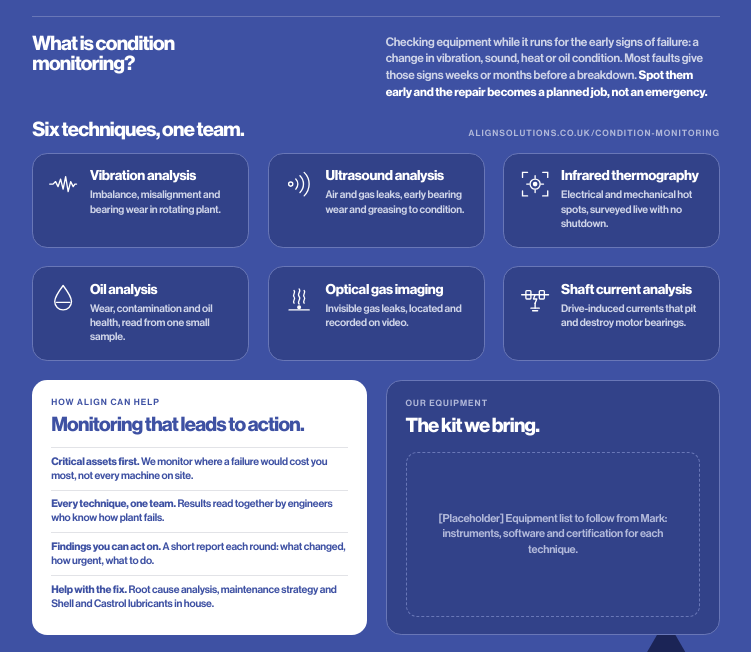
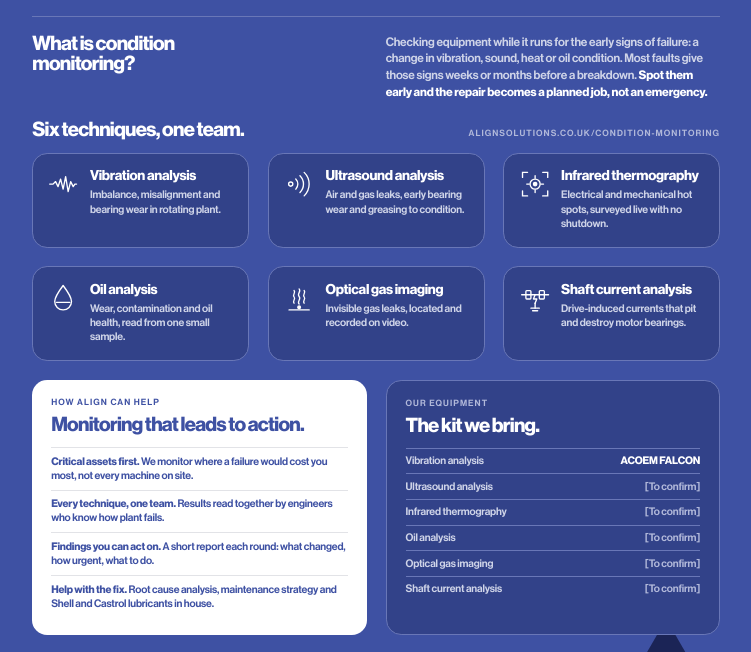
Before and after one commit to jptrsn101/align-solutions, a website: page flyers/condition-monitoring/index.html in a window 1280 px wide. Shown: the part 280-932 px from the top of the page, without its empty margins (32-783 px from the left). Drawn offline with Linux system fonts and the light colour scheme.

Commit message:
Add ACOEM FALCON as the vibration analysis equipment
Mark confirmed the instrument. Fills the vibration page's equipment section
and the first row of the flyer's equipment list; the other five techniques
stay marked to confirm.

Co-Authored-By: Claude Opus 5.5 <noreply@anthropic.com>

```diff
--- a/flyers/condition-monitoring/index.html
+++ b/flyers/condition-monitoring/index.html
@@ -131,13 +131,16 @@
     .help-list li { padding: 1.8mm 0; border-top: 0.25mm solid var(--plate); font-size: 8pt; line-height: 1.32; }
     .help-list strong { font-weight: 700; }
 
-    /* Placeholder: dashed outline so it reads as unfinished on any proof */
-    .placeholder {
-      flex: 1; margin-top: 1mm;
-      border: 0.3mm dashed var(--rule); border-radius: 3mm; padding: 4mm;
-      display: flex; align-items: center; justify-content: center; text-align: center;
-      font-size: 8.4pt; line-height: 1.4; color: var(--label);
+    /* Equipment: one row per technique, instrument on the right */
+    .equip-list { list-style: none; }
+    .equip-list li {
+      display: flex; justify-content: space-between; gap: 3mm;
+      padding: 1.4mm 0; border-top: 0.25mm solid var(--rule);
+      font-size: 8pt; line-height: 1.32; color: var(--body);
     }
+    .equip-list strong { font-weight: 700; color: var(--white); text-align: right; }
+    /* Still waiting on Mark: muted so it reads as unfinished on any proof */
+    .equip-list .tbc { font-weight: 500; color: var(--label); }
 
     /* ─── CTA ─────────────────────────────────────────── */
     .cta {
@@ -248,8 +251,15 @@
       <div class="card card--panel">
         <span class="eyebrow">Our equipment</span>
         <h2 class="h2">The kit we bring.</h2>
-        <!-- TODO(Mark): replace with the equipment list (instrument, model, software, certification per technique) -->
-        <div class="placeholder">[Placeholder] Equipment list to follow from Mark: instruments, software and certification for each technique.</div>
+        <!-- TODO(Mark): fill in the five remaining instruments, then remove the .tbc styling -->
+        <ul class="equip-list">
+          <li><span>Vibration analysis</span><strong>ACOEM FALCON</strong></li>
+          <li><span>Ultrasound analysis</span><strong class="tbc">[To confirm]</strong></li>
+          <li><span>Infrared thermography</span><strong class="tbc">[To confirm]</strong></li>
+          <li><span>Oil analysis</span><strong class="tbc">[To confirm]</strong></li>
+          <li><span>Optical gas imaging</span><strong class="tbc">[To confirm]</strong></li>
+          <li><span>Shaft current analysis</span><strong class="tbc">[To confirm]</strong></li>
+        </ul>
       </div>
     </section>
 
```
Also changed, not shown: vibration-analysis.html (+2 -4 lines), flyers/condition-monitoring/proof.png, 1 other file.
